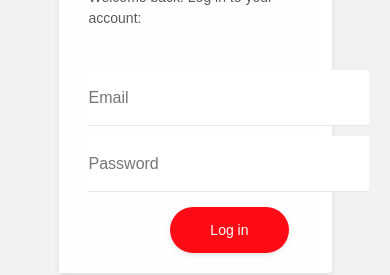
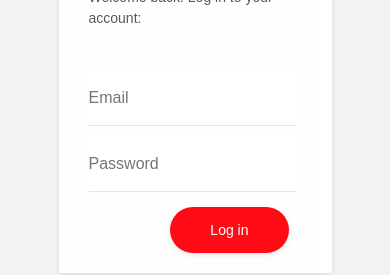
Before and after one commit to gagantirpude/my-project-ap, a React (Vite) app: page /login in a window 390 px wide. Shown: the part 373-648 px from the top of the page. Built offline with nearby package versions, Linux system fonts and the light colour scheme.

Commit message:
add css 400

```diff
--- a/src/styles/login.scss
+++ b/src/styles/login.scss
@@ -222,40 +222,11 @@ input {
   form {
     width: 200px;
   }
+  input {
+    min-width: auto !important;
+  }
+
   .left {
     display: none;
   }
-
-  input {
-    width: 200px;
-  }
 }
-// // // @media only screen and (max-width: 360px) {
-// // //   form {
-// // //     position: relative;
-// // //     left: -12%;
-// // //   }
-// // //   .left {
-// // //     display: none;
-// // //   }
-// // // }
-
-// // // @media only screen and (max-width: 384px) {
-// // //   form {
-// // //     position: relative;
-// // //     left: -11%;
-// // //   }
-// // //   .left {
-// // //     display: none;
-// // //   }
-// // // }
-
-// // @media only screen and (min-width: 395px) {
-// //   form {
-// //     position: relative;
-// //     left: -7%;
-// //   }
-// //   .left {
-// //     display: none;
-// //   }
-// // }
```
